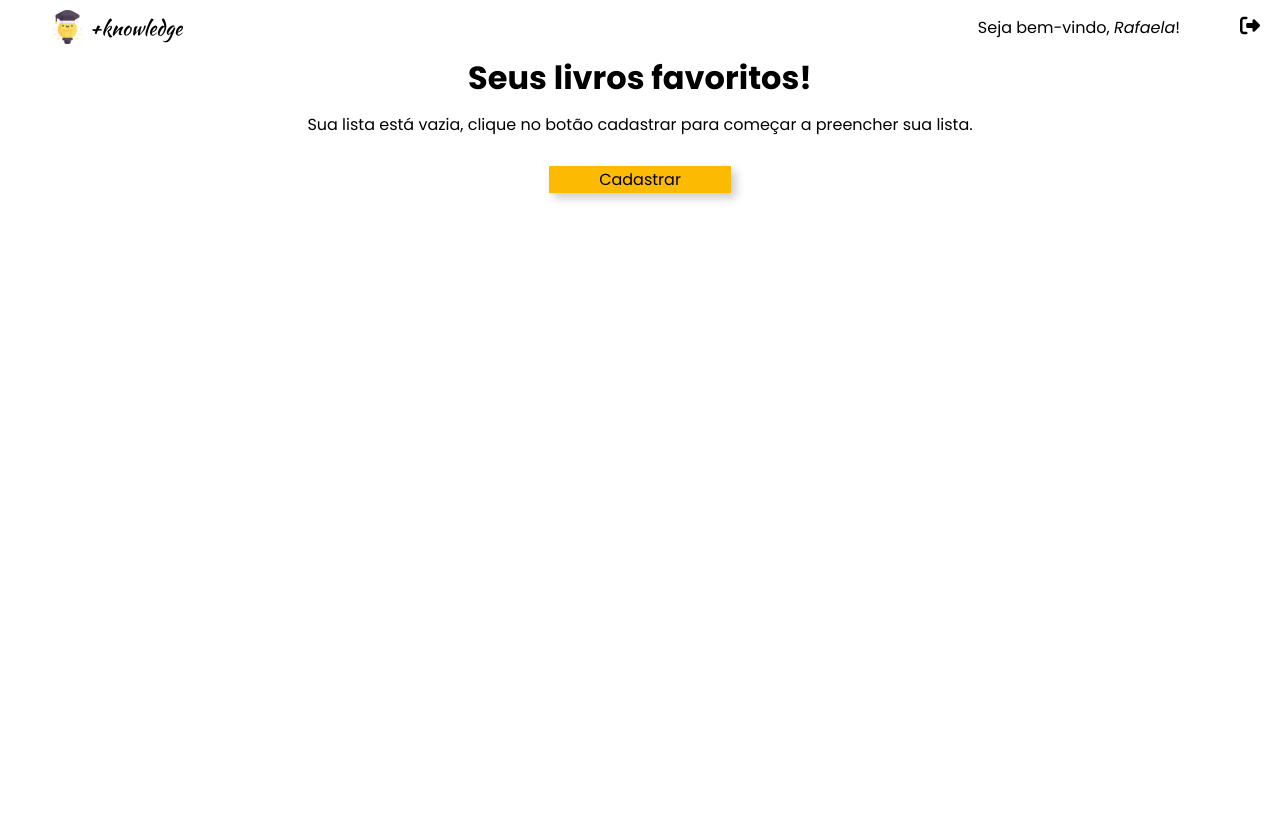
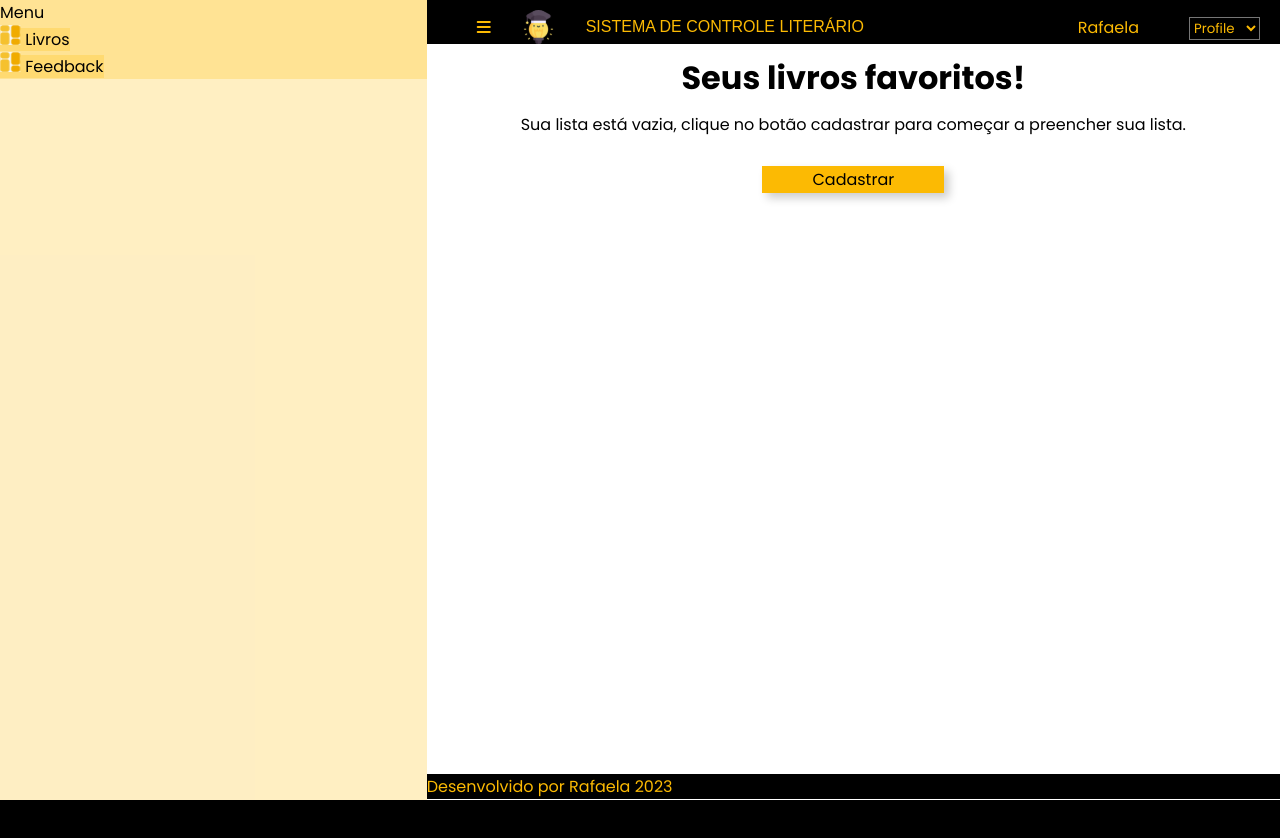
Before and after one commit to rafaelams17/scl-front, a Vue app: page /book in a window 1280 px wide. Shown: the top 838 px of the page. After the commit the page ends 800 px from the top, so only its background shows below. Built offline with nearby package versions, Linux system fonts and the light colour scheme; a web font is replaced by a local one.

Commit message:
implementando o menu

```diff
--- a/src/components/Banner.vue
+++ b/src/components/Banner.vue
@@ -42,7 +42,7 @@
   }
   .banner {
     display: flex;
-    align-items: end;
+    align-items: flex-end;
   }
 
 }
--- /dev/null
+++ b/src/components/ItemMenu.vue
@@ -0,0 +1,30 @@
+<template>
+  <div class="teste">
+    <ul>
+      <p>Menu</p>
+      <li v-for="(item, index) in menuItems" :key="index">
+        <router-link :to="item.route">
+          <img :src="item.iconPath" alt="Icon" />
+          {{ item.label }}
+        </router-link>
+      </li>
+    </ul>
+  </div>
+</template>
+
+<script setup>
+const props = defineProps({
+  menuItems: Array,
+});
+</script>
+
+<style scoped>
+* {
+    background-color: #fcba033d;
+    color: #000;
+}
+li {
+    list-style-type: none;
+}
+
+</style>
--- a/src/components/Message.vue
+++ b/src/components/Message.vue
@@ -4,15 +4,11 @@
   </div>
 </template>
 
-<script scoped>
-import { ref } from 'vue';
-
-export default {
-  props: {
-    msg: String,
+<script setup>
+const props = defineProps({
+  msg: String,
     backgroundColorClass: String,
-  },
-};
+});
 </script>
 
 <style scoped>
--- /dev/null
+++ b/src/components/footer/FooterBook.vue
@@ -0,0 +1,9 @@
+<template>
+  <div class="container">
+    <p>Desenvolvido por Rafaela 2023</p>
+  </div>
+</template>
+
+<script setup></script>
+
+<style scoped></style>
--- a/src/components/header/NavBarBook.vue
+++ b/src/components/header/NavBarBook.vue
@@ -1,18 +1,17 @@
 <template>
   <div class="container">
-    <div class="logo">
+    <div class="menu">
+      <i class="fa-solid fa-bars"></i>
       <img src="../../assets/logo.svg" alt="logo" />
-      <p>+knowledge</p>
+      <p>Sistema de Controle Literário</p>
     </div>
 
     <div class="container-second" v-if="route.path == '/book'">
-      <p>Seja bem-vindo, <em>{{ user }}</em>!</p>
-        <i
-        title="Log Out"
-          id="icon-logout"
-          class="fa-solid fa-right-from-bracket"
-          @click="backToLogin()"
-        ></i>
+      <span>{{ user }}</span>
+      <select name="user" id="user">
+        <option value="">Profile</option>
+        <option value="logout" @change="backToLogin()">Log out</option>
+      </select>
     </div>
   </div>
 </template>
@@ -31,10 +30,6 @@ function backToLogin() {
 </script>
 
 <style scoped>
-* {
-  background-color: #fff;
-  color: black;
-}
 .container {
   display: flex;
   flex-direction: row;
@@ -43,19 +38,7 @@ function backToLogin() {
   gap: 10px;
   padding: 10px 20px 0 50px;
   width: 100%;
-}
-.logo {
-  display: flex;
-  flex-direction: row;
-  align-items: center;
-  font-size: 20px;
-}
-.logo p {
-  padding-left: 5px;
-  font-size: 20px;
-  font-family: "Kaushan Script", cursive;
-}
-.logo i {
+  background-color: #000;
   color: #fcba03;
 }
 .container-second {
@@ -71,6 +54,18 @@ function backToLogin() {
   cursor: pointer;
   font-size: 20px;
 }
+.menu {
+  display: flex;
+  align-items: center;
+  gap: 30px;
+}
+.menu p {
+  text-transform: uppercase;
+  font-family: Arial, Helvetica, sans-serif;
+}
+li {
+  list-style-type: none;
+}
 @media screen and (max-width: 600px) {
   .logo p {
     display: none;
--- a/src/layouts/BookLayout.vue
+++ b/src/layouts/BookLayout.vue
@@ -1,14 +1,33 @@
 <template>
   <div id="container">
-    <NavBarBook />
-    <router-view />
+    <div class="container-menu">
+      <ItemMenu :menu-items="menuItems" />
+    </div>
+    <div class="container-content">
+      <NavBarBook />
+      <router-view />
+      <FooterBook />
+    </div>
   </div>
 </template>
 
 <script setup>
+import ItemMenu from "@/components/ItemMenu.vue";
 import NavBarBook from "../components/header/NavBarBook.vue";
+import FooterBook from "../components/footer/FooterBook.vue";
 
-
+const menuItems = [
+  {
+    label: "Livros",
+    route: "/register-book",
+    iconPath: require("@/assets/dashboard.svg"),
+  },
+  {
+    label: "Feedback",
+    route: "/book",
+    iconPath: require("@/assets/dashboard.svg"),
+  },
+];
 </script>
 
 <style scoped>
@@ -18,6 +37,16 @@ import NavBarBook from "../components/header/NavBarBook.vue";
   color: #000;
 }
 #container {
-  height: 150vh;
+  height: 100vh;
+  display: flex;
+  flex-direction: row;
+}
+.container-menu {
+  flex: 1;
+  background-color: #fcba033d;
+  color: #000;
+}
+.container-content {
+  flex: 2;
 }
 </style>
--- a/src/views/DashboardView.vue
+++ b/src/views/DashboardView.vue
@@ -25,7 +25,7 @@ function cadastro() {
 }
 .container {
   text-align: center;
-  height: 150vh;
+  height: 90vh;
 }
 .container h1 {
   margin: 10px;
```
Also changed, not shown: src/assets/dashboard.svg (added).
